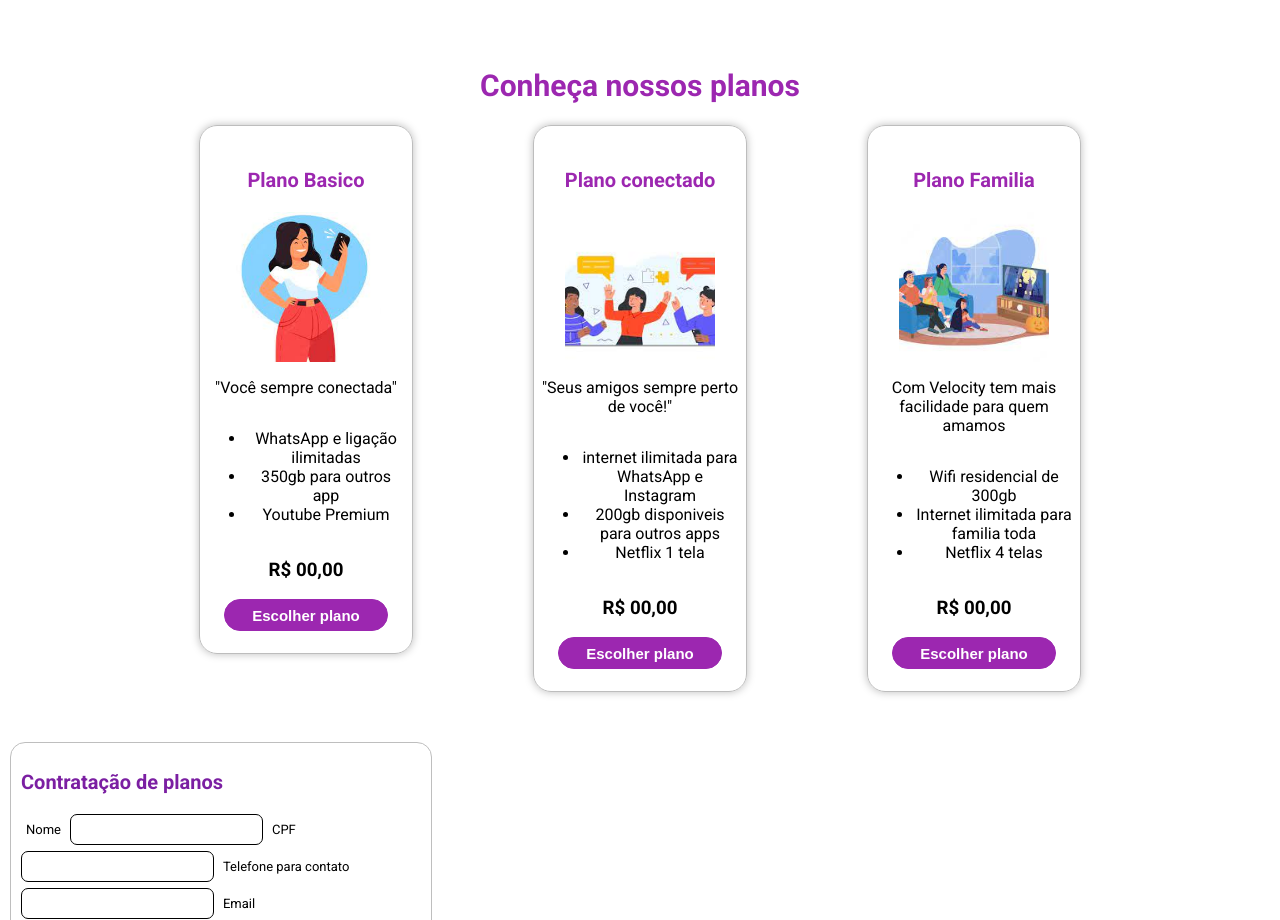
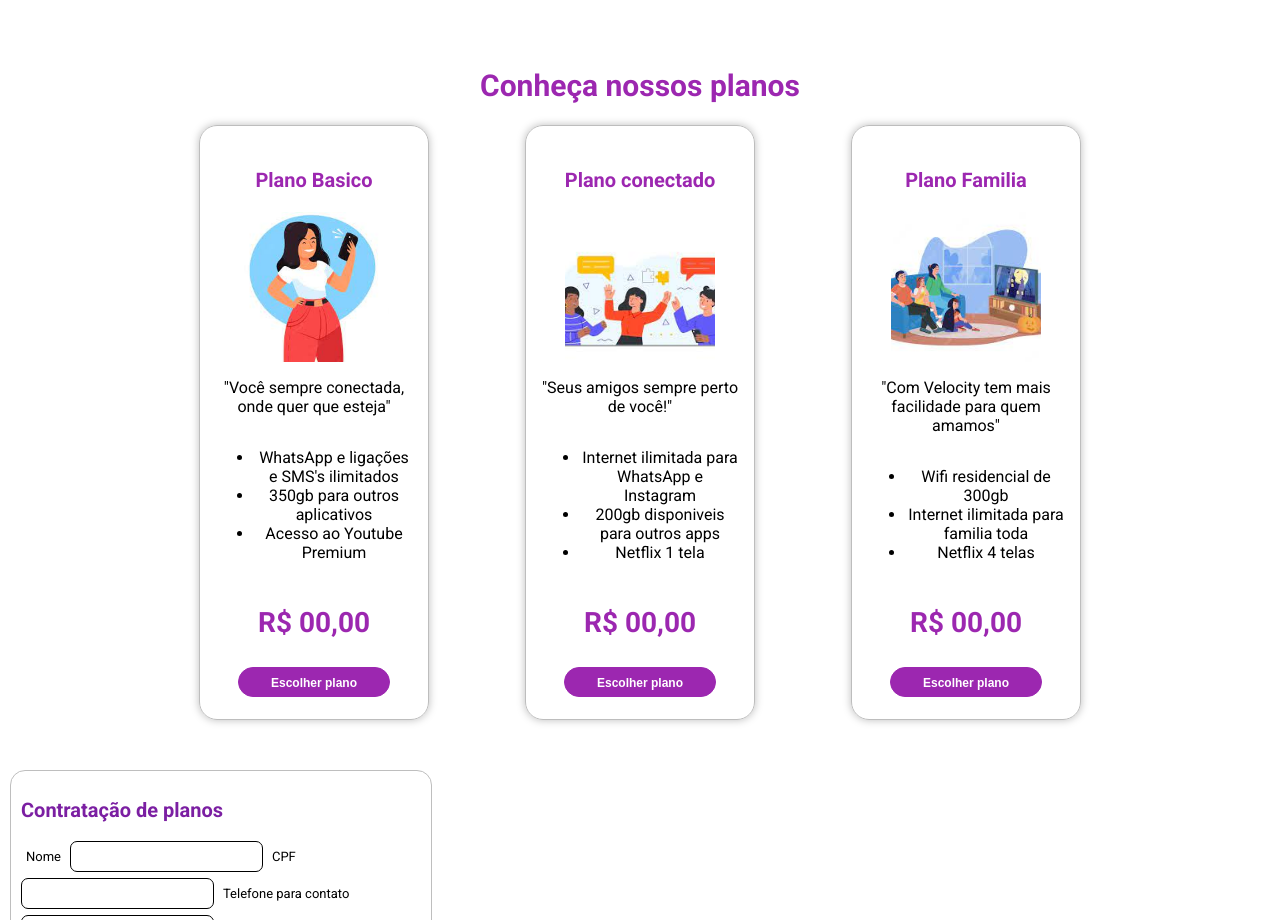
Before and after one commit to hitchhikerp/projeto-integrador-equipe-4, a plain HTML site: page index.html in a window 1280 px wide. Shown: the part 680-1600 px from the top of the page. Drawn offline with Linux system fonts and the light colour scheme.

Commit message:
codigo sem comentarios e cards dos planos finalizados

```diff
--- a/index.html
+++ b/index.html
@@ -27,7 +27,6 @@
             </nav>
         </div>
     </header>
-    <!-- inicio carrossel -->
     <div class="banner">
         <div class="carrossel">
             <div class="carrossel-image">
@@ -37,7 +36,7 @@
                 </div>
             </div>
 
-            <div class="carrossel-image active"> <!-- active-->
+            <div class="carrossel-image active">
                 <img src="imagens/banner2.png" alt="Imagem 1">
                 <div class="carrossel-caption">
                     <h1>Wi-Fi para Conectar <br> a casa TODA</h1>
@@ -69,7 +68,6 @@
         </div>
     </div>
     </div>
-    <!-- fim carrossel -->
     <section class="planos">
         <div class="lista-planos">
             <div class="titulo">
@@ -78,11 +76,11 @@
             <article class="card">
                 <h3 class="titulo-card-individual">Plano Basico</h3>
                 <div class="imagem-planos" style="background-image: url(imagens/banner9.jfif);"></div>
-                <p>"Você sempre conectada"</p>
+                <p>"Você sempre conectada, onde quer que esteja"</p>
                 <ul class="vantagens">
-                    <li class="vantagens-item">WhatsApp e ligação ilimitadas</li>
-                    <li class="vantagens-item">350gb para outros app</li>
-                    <li class="vantagens-item">Youtube Premium</li>
+                    <li class="vantagens-item">WhatsApp e ligações e SMS's ilimitados</li>
+                    <li class="vantagens-item">350gb para outros aplicativos</li>
+                    <li class="vantagens-item">Acesso ao Youtube Premium</li>
                 </ul>
                 <h3 class="price">R$ 00,00</h3>
                 <button><a href="planos.html">Escolher plano</a></button>
@@ -94,7 +92,7 @@
 
                 <p class="card-text"> "Seus amigos sempre perto de você!"</p>
                 <ul class="vantagens">
-                    <li class="vantagens-item">internet ilimitada para WhatsApp e Instagram</li>
+                    <li class="vantagens-item">Internet ilimitada para WhatsApp e Instagram</li>
                     <li class="vantagens-item">200gb disponiveis para outros apps</li>
                     <li class="vantagens-item">Netflix 1 tela</li>
                 </ul>
@@ -106,7 +104,7 @@
                 <h3 class="titulo-card-individual">Plano Familia</h3>
 
                 <div class="imagem-planos" style="background-image: url(imagens/banner11.jfif);"></div>
-                <p>Com Velocity tem mais facilidade para quem amamos</p>
+                <p>"Com Velocity tem mais facilidade para quem amamos"</p>
                 <ul class="vantagens">
                     <li class="vantagens-item">Wifi residencial de 300gb</li>
                     <li class="vantagens-item">Internet ilimitada para familia toda</li>
@@ -155,11 +153,7 @@
 
     <section class="solicitações">
        <img src="imagens/banner15.png" alt="ssss">
-
-
-
     </section>
-
 
     <footer>
         <div class="logo-footer">
--- a/style.css
+++ b/style.css
@@ -83,16 +83,13 @@ header .menu ul li a:hover {
     background-position: center center;
 }
 
-
-/* carrossel inico */
-
 .carrossel {
     width: 100%;
     height: 600px;
     position: relative;
     overflow: hidden;
     margin: 50 auto;
-    background-color: transparent; /* Adicionado para tornar o fundo transparente */
+    background-color: transparent;
 }
 
 .carrossel-image {
@@ -108,10 +105,10 @@ header .menu ul li a:hover {
 .carrossel-image img {
     width: 700px;
     height: 500px;
-    object-fit: contain; /* Adicionado para ajustar o tamanho da imagem */
+    object-fit: contain;
 }
 
-  .carrossel-caption { /*arrumar o texto*/
+.carrossel-caption {
     position: absolute;
     top: 40%;
     left: 900px;
@@ -120,12 +117,10 @@ header .menu ul li a:hover {
     font-size: 40px;
     font-weight: bold;
     background-color: rgba(0, 0, 0, 0);
-   /* width: 1080px; */
     color: #9c27b0;
 }
 
-/* cor do texto */
-.carrossel-caption h1  {
+.carrossel-caption h1 {
     font-size: 40px;
     color: #9c27b0;
 }
@@ -160,8 +155,6 @@ header .menu ul li a:hover {
     background-color: #9c27b0;
 }
 
-  /* carrossel fim */
-
 section.planos .lista-planos {
     width: 882px;
 }
@@ -183,28 +176,34 @@ section article h3.titulo-card-individual {
 }
 
 .lista-planos article.card {
-    border:1px solid #bdbdbd;
+    border: 1px solid #bdbdbd;
     border-radius: 18px;
     display: flex;
     justify-content: center;
     flex-wrap: wrap;
     width: 200px;
     text-align: center;
-    padding: 22px 6px;
-    box-shadow: 0px 0px 8px 0px rgba(189,189,189,1);
+    padding: 22px 14px;
+    box-shadow: 0px 0px 8px 0px rgba(189, 189, 189, 1);
+}
+
+.lista-planos article h3.price {
+    color: #9c27b0;
+    font-weight: 700;
+    font-size: 28px;
 }
 
 .lista-planos article button {
     background-color: #9c27b0;
     border: 1px solid #9c27b0;
     border-radius: 18px;
-    height: 32px;
-    width: 164px;
+    height: 30px;
+    width: 152px;
 }
 
 .lista-planos article button a {
     color: #fff;
-    font-size: 15px;
+    font-size: 12px;
     font-weight: 700;
     text-decoration: none;
 }
@@ -240,6 +239,7 @@ section article h3.titulo-card-individual {
     margin: 0 auto;
     padding: 50px 0;
 }
+
 .formulario {
     border: 1px solid #bebebe;
     border-radius: 2px;
@@ -250,42 +250,40 @@ section article h3.titulo-card-individual {
     border-radius: 15px;
 }
 
-.formulario h2{
+.formulario h2 {
     color: #7B1FA2;
     font-size: 20px;
 }
-.formulario form input{
+
+.formulario form input {
     border: 1px solid #000000;
     border-radius: 7px;
     padding: 7px;
     margin: 3px 0;
 }
 
-.formulario form plan{
+.formulario form plan {
     border: 1px solid#000000;
     border-radius: 7px;
     padding: 7px;
     margin: 3px 0;
 }
 
-.formulario label{
+.formulario label {
     font-size: 13px;
     border-radius: 7px;
     padding: 5px;
     margin: 3px 0;
 }
 
-/* section.contato {
-
-} */
-
-.form-plan{
+.form-plan {
     border: 1px solid#fdfdfd;
     border-radius: 7px;
     padding: 10px;
     margin: 5px 0;
 }
-.formulario form button{
+
+.formulario form button {
     font-size: 14px;
     background-color: #7B1FA2;
     color: #fff;
@@ -293,11 +291,13 @@ section article h3.titulo-card-individual {
     padding: 5px 80px;
     border-radius: 30px;
 }
-.formulario form button:hover{
+
+.formulario form button:hover {
     background-color: #7B1FA2;
     transition: 0.5s;
     cursor: pointer;
 }
+
 .img-vertical {
     width: 65%;
     height: 500px;
@@ -333,7 +333,7 @@ main .texto-solicita .texto-status p {
     border: 1px solid #bdbdbd;
     border-radius: 20px;
     width: 380px;
-    box-shadow: 0px 0px 8px 0px rgba(189,189,189,1);
+    box-shadow: 0px 0px 8px 0px rgba(189, 189, 189, 1);
 }
 
 main form h4.titulo-caixa {
@@ -377,7 +377,7 @@ main form button:hover {
 .solicitações {
     width: 100%;
     height: 600px;
-    background-image: linear-gradient(to bottom,   #fff, #e1bee7);
+    background-image: linear-gradient(to bottom, #fff, #e1bee7);
     background-repeat: no-repeat;
     background-position: center center;
 }
@@ -386,13 +386,7 @@ main form button:hover {
     width: 360px;
     height: 320px;
     display: flexbox;
-
 }
-
-
-
-
-
 
 footer {
     background-color: #7B1FA2;
```
Also changed, not shown: planos.html (+1 -1 lines), status.html (+1 -1 lines). Lines whose indentation alone changed are shown as unchanged.
